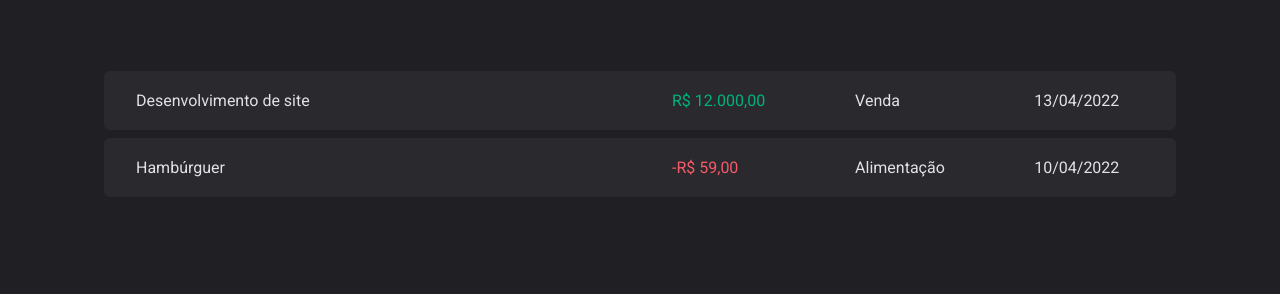
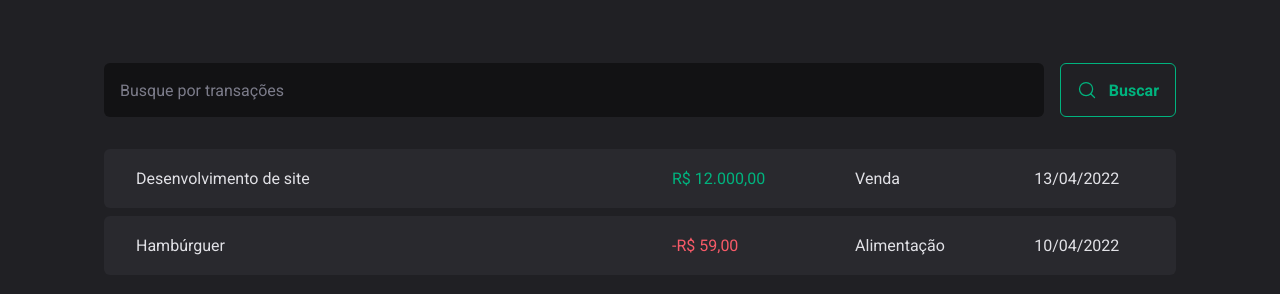
Before and after one commit to catiabarroco/rs-ignite22-proj3, a React (Vite) app: page / in a window 1280 px wide. Shown: the part 376-670 px from the top of the page. Built offline with nearby package versions, Linux system fonts and the light colour scheme.

Commit message:
search form component

```diff
--- /dev/null
+++ b/src/components/SearchForm/index.tsx
@@ -0,0 +1,15 @@
+import { MagnifyingGlass } from "phosphor-react";
+import { SearchFormContainer } from "./styles";
+
+export function SearchForm() {
+    return (
+        <SearchFormContainer>
+            <input type="text" placeholder="Busque por transações" />
+
+            <button type="submit">
+                <MagnifyingGlass size={20} />
+                Buscar
+            </button>
+        </SearchFormContainer>
+    );
+}
--- /dev/null
+++ b/src/components/SearchForm/styles.ts
@@ -0,0 +1,35 @@
+import styled from "styled-components";
+
+export const SearchFormContainer = styled.form`
+  display: flex;
+  gap: 1rem;
+  input {
+    flex: 1;
+    border-radius: 6px;
+    border: 0;
+    background: ${props => props.theme["gray-900"]};
+    color: ${props => props.theme["gray-300"]};
+    padding: 1rem;
+    &::placeholder {
+      color: ${props => props.theme["gray-500"]};
+    }
+  }
+  button {
+    display: flex;
+    align-items: center;
+    gap: 0.75rem;
+    border: 0;
+    padding: 1rem;
+    background: transparent;
+    border: 1px solid ${props => props.theme["green-300"]};
+    color: ${props => props.theme["green-300"]};
+    font-weight: bold;
+    border-radius: 6px;
+    &:hover {
+      background: ${props => props.theme["green-500"]};
+      border-color: ${props => props.theme["green-500"]};
+      color: ${props => props.theme["white"]};
+      transition: background-color 0.2s, color 0.2s, border-color 0.2s;
+    }
+  }
+`
--- a/src/pages/Transactions/index.tsx
+++ b/src/pages/Transactions/index.tsx
@@ -1,6 +1,7 @@
 import { Header } from "../../components/Header";
 import { Summary } from "../../components/Summary";
 import { PriceHighlight, TransactionsContainer, TransactionsTable } from "./styles";
+import {SearchForm} from "../../components/SearchForm";
 
 export function Transactions() {
     return (
@@ -9,6 +10,7 @@
             <Summary />
 
             <TransactionsContainer>
+                <SearchForm />
                 <TransactionsTable>
                     <tbody>
                     <tr>
--- a/src/pages/Transactions/styles.ts
+++ b/src/pages/Transactions/styles.ts
@@ -11,7 +11,7 @@
   width: 100%;
   border-collapse: separate;
   border-spacing: 0 0.5rem;
-  /* margin-top: 1.5rem; */
+  margin-top: 1.5rem;
   td {
     padding: 1.25rem 2rem;
     background: ${props => props.theme["gray-700"]};
```
